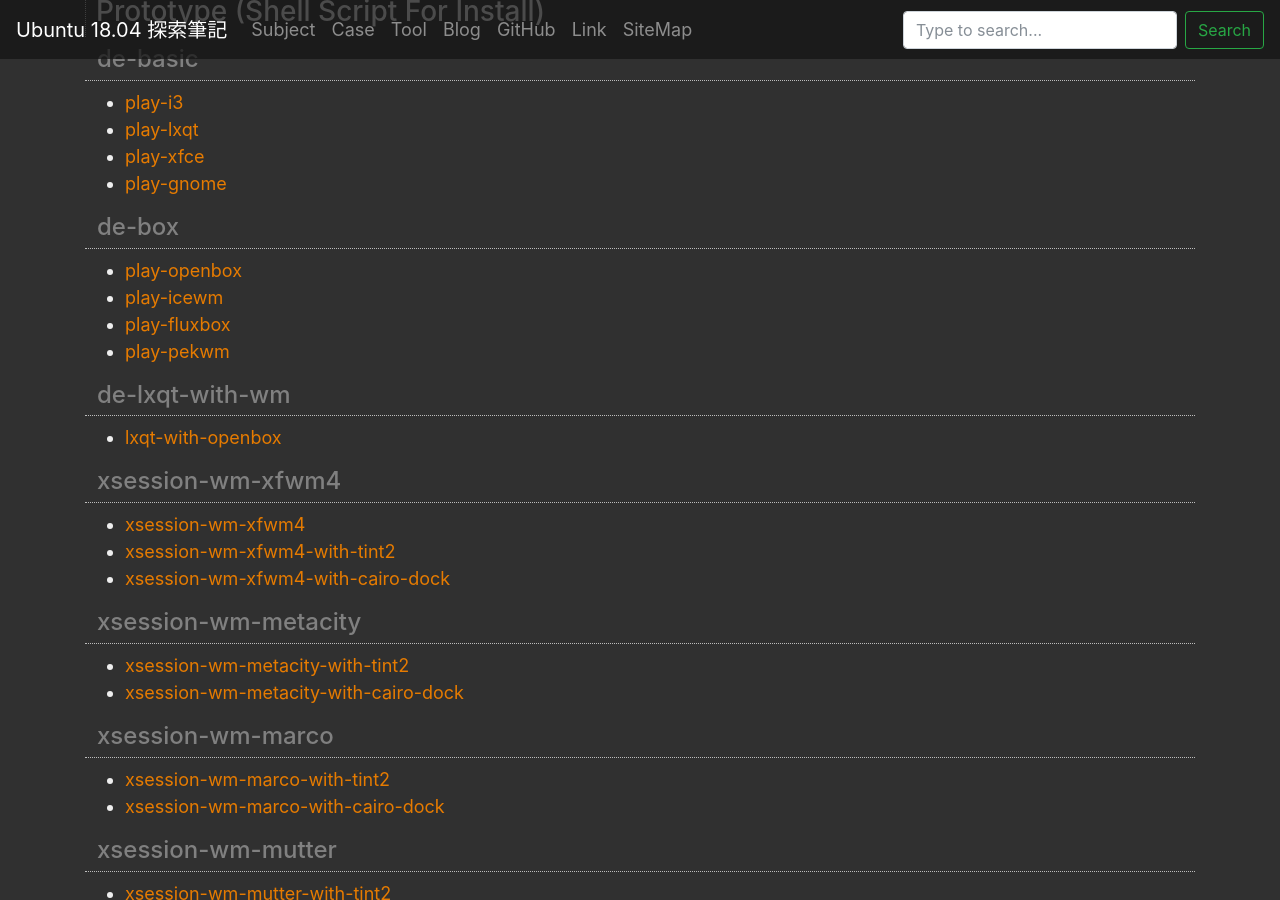
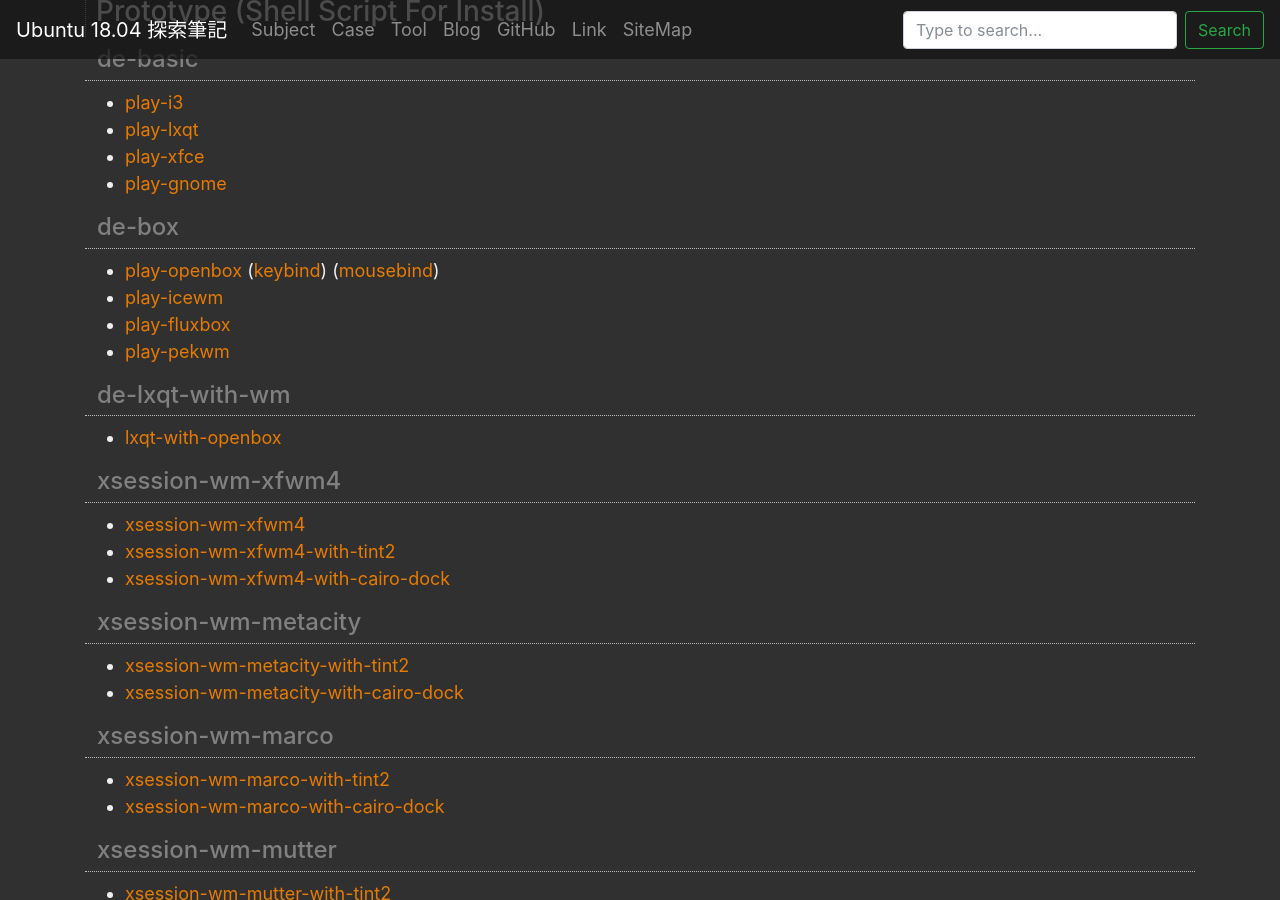
Before and after one commit to samwhelp/note-ubuntu-18.04, a Jekyll site: the page built from index.md, in a window 1280 px wide and 900 px high, scrolled down 1356 px. Built offline with Jekyll 4.4.1, drawn with Linux system fonts in a browser that asks for light colours; nearby versions of some CDN libraries.

Commit message:
add link

```diff
--- a/index.md
+++ b/index.md
@@ -75,7 +75,7 @@ source_url: '/index.md'
 
 ### de-box
 
-* [play-openbox](https://github.com/samwhelp/play-ubuntu-18.04-plan/tree/master/prototype/de-box/play-openbox)
+* [play-openbox](https://github.com/samwhelp/play-ubuntu-18.04-plan/tree/master/prototype/de-box/play-openbox) ([keybind](https://github.com/samwhelp/play-ubuntu-18.04-plan/blob/master/prototype/de-box/play-openbox/spec-keybind.md)) ([mousebind](https://github.com/samwhelp/play-ubuntu-18.04-plan/blob/master/prototype/de-box/play-openbox/spec-mousebind.md))
 * [play-icewm](https://github.com/samwhelp/play-ubuntu-18.04-plan/tree/master/prototype/de-box/play-icewm)
 * [play-fluxbox](https://github.com/samwhelp/play-ubuntu-18.04-plan/tree/master/prototype/de-box/play-fluxbox)
 * [play-pekwm](https://github.com/samwhelp/play-ubuntu-18.04-plan/tree/master/prototype/de-box/play-pekwm)
```
